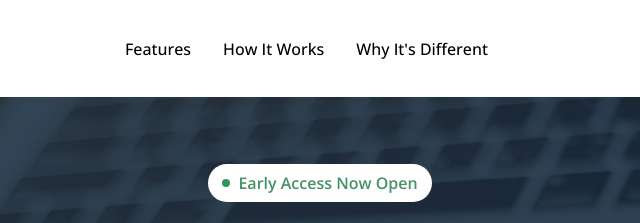
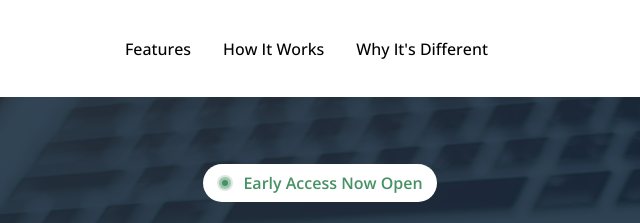
Before and after one commit to nilanjanajui/Assignment-01-Project-PH, a plain HTML site: page index.html in a window 1280 px wide. Shown: the top 223 px of the page, 320-960 px from the left. Drawn offline with nearby package versions, Linux system fonts and the light colour scheme.

Commit message:
outer-middle-inner circle added

```diff
--- a/index.html
+++ b/index.html
@@ -32,7 +32,11 @@
                 <div class="banner-container">
 
                     <div class="pill">
-                        <span class="dot"></span>
+                        <span class="group-container">
+                            <span class="circle-outer"></span>
+                            <span class="circle-middle"></span>
+                            <span class="circle-inner"></span>
+                        </span>
                         Early Access Now Open
                     </div>
 
@@ -52,9 +56,7 @@
                             See How It Works
                         </button>
                     </div>
-
                 </div>
-
             </section>
 
         </header>
--- a/style/style.css
+++ b/style/style.css
@@ -80,7 +80,7 @@ nav .access-btn:active {
 .pill {
     display: inline-flex;
     align-items: center;
-    gap: 8px;
+    gap: 10px;
     background-color: white;
     padding: 8px 14px;
     border-radius: 999px;
@@ -90,12 +90,45 @@ nav .access-btn:active {
     color: #469165;
 }
 
-.pill .dot {
-    width: 8px;
-    height: 8px;
-    background-color: #31965b;
-    border-radius: 50%;
+.group-container {
+    position: relative;
+    width: 16px;
+    height: 16px;
+    flex-shrink: 0;
 }
+
+.circle-outer {
+    position: absolute;
+    background-color: #469165;
+    left: 0;
+    top: 0;
+    opacity: 0.2;
+    border-radius: 8px;
+    width: 16px;
+    height: 16px;
+}
+
+.circle-middle {
+    position: absolute;
+    background-color: #469165;
+    left: 2px;
+    top: 2px;
+    opacity: 0.4;
+    border-radius: 8px;
+    width: 12px;
+    height: 12px;
+}
+
+.circle-inner {
+    position: absolute;
+    background-color: #469165;
+    left: 5px;
+    top: 5px;
+    border-radius: 8px;
+    width: 6px;
+    height: 6px;
+}
+
 
 .banner h1 {
     font-size: 80px;
```
